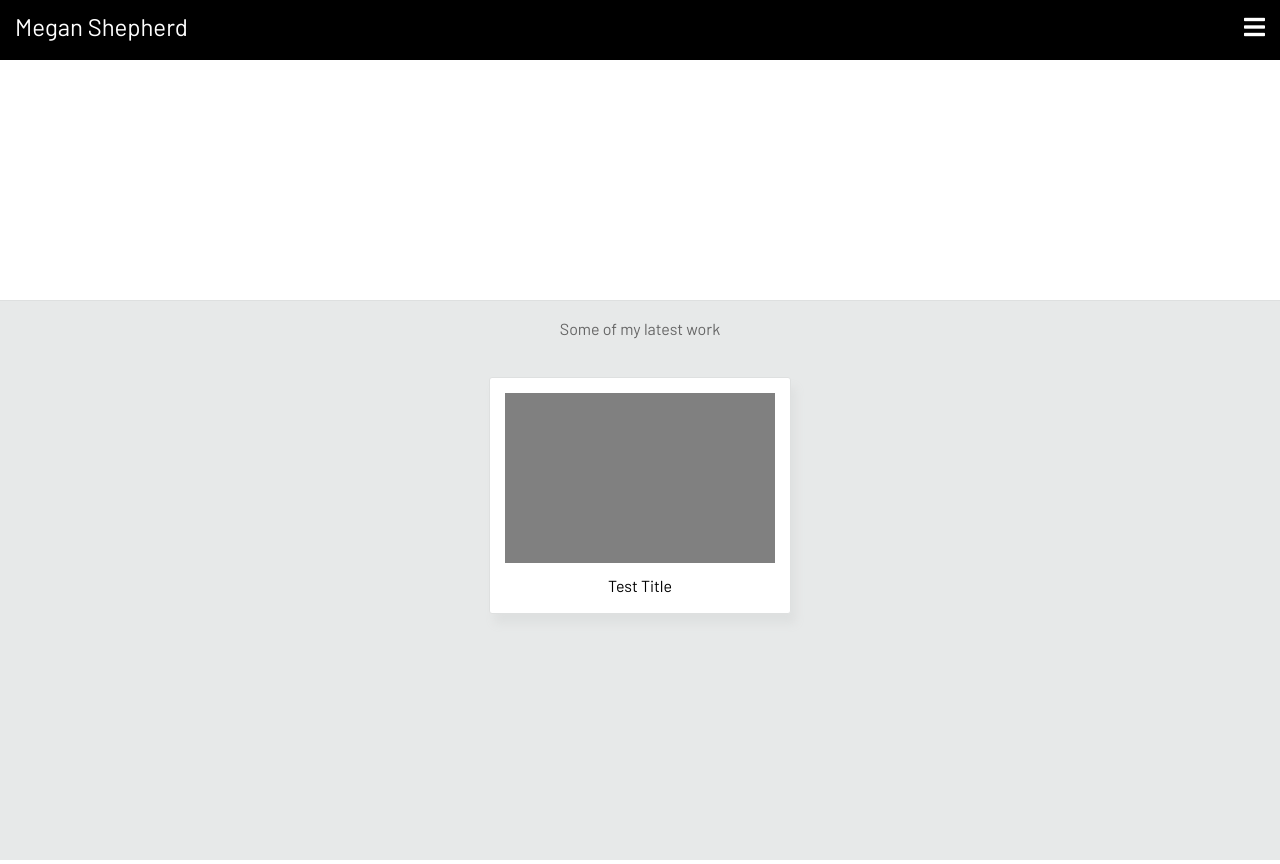
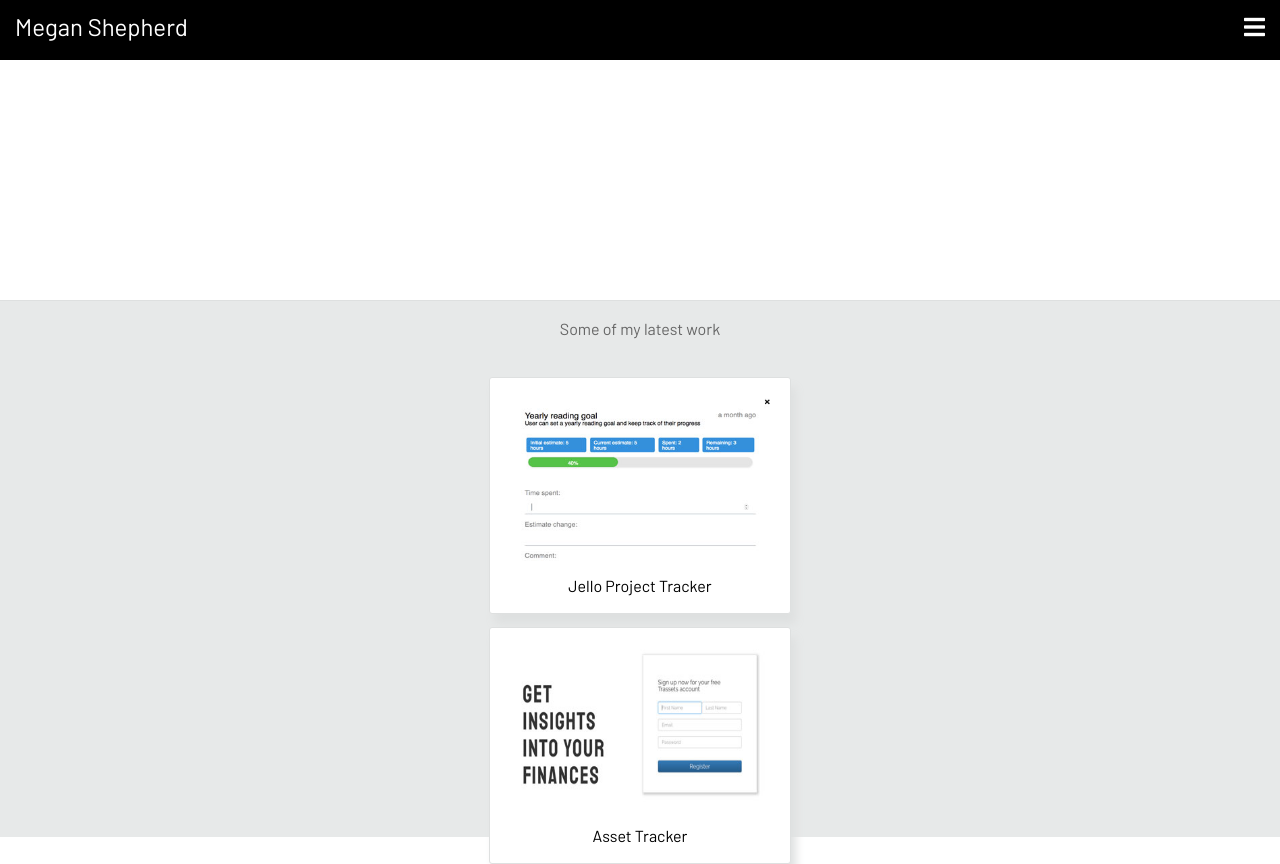
Before and after one commit to mobydickens/portfolio, a React (Create React App) app: page / in a window 1280 px wide. Built offline with nearby package versions, Linux system fonts and the light colour scheme.

Commit message:
Working on project boxes.

```diff
--- a/src/components/Home.jsx
+++ b/src/components/Home.jsx
@@ -4,7 +4,6 @@ import Intro from './Intro.jsx';
 import ProjectBoxes from './ProjectBoxes.jsx';
 
 const StyledHome = styled.div`
-  height: 100vh;
   background-color: #E7E9E9;
 `
 const LatestWork = styled.div`
@@ -15,12 +14,21 @@ const LatestWork = styled.div`
 `
 
 class Home extends Component {
+
+  state = {
+    showJello: false,
+    showTrassets: false
+  }
+
+  showJello = () => { this.setState({ showJello: true }) }
+  showTrassets = () => { this.setState({ showTrassets: true }) }
+
   render() {
     return (
       <StyledHome>
         <Intro />
         <LatestWork><div>Some of my latest work</div></LatestWork>
-        <ProjectBoxes />
+        <ProjectBoxes showJello={ this.showJello } showTrassets={ this.showTrassets }/>
       </StyledHome>
     );
   }
--- a/src/components/ProjectBoxes.jsx
+++ b/src/components/ProjectBoxes.jsx
@@ -1,9 +1,12 @@
 import React, { Component } from 'react';
 import styled from 'styled-components';
+import jello from '../pictures/jello.jpg';
+import trassets from '../pictures/trassets.jpg';
 
 const BoxParent = styled.div`
   display: flex;
   justify-content: center;
+  height: 250px;
 `
 const ProjectBox = styled.div`
   display: flex;
@@ -18,7 +21,7 @@ const ProjectBox = styled.div`
   border-radius: 3px;
   box-shadow: 5px 10px 10px #DEE0E0;
 `
-const InnerBox = styled.div`
+const InnerBox = styled.img`
   align-self: center;
   width: 270px;
   height: 170px;
@@ -29,14 +32,24 @@ const ProjectTitle = styled.div`
 `
 
 class ProjectBoxes extends Component {
+
   render() {
+
     return (
-      <BoxParent>
-        <ProjectBox>
-          <InnerBox></InnerBox>
-          <ProjectTitle>Test Title</ProjectTitle>
-        </ProjectBox>
-      </BoxParent>
+      <div>
+        <BoxParent onClick={ () => this.props.showJello() }>
+          <ProjectBox>
+            <InnerBox src={ jello }></InnerBox>
+            <ProjectTitle>Jello Project Tracker</ProjectTitle>
+          </ProjectBox>
+        </BoxParent>
+        <BoxParent onClick={ () => this.props.showTrassets() }>
+          <ProjectBox>
+            <InnerBox src={ trassets }></InnerBox>
+            <ProjectTitle>Asset Tracker</ProjectTitle>
+          </ProjectBox>
+        </BoxParent>
+      </div>
     );
   }
 }
--- a/src/components/Projects.jsx
+++ b/src/components/Projects.jsx
@@ -1,6 +1,8 @@
 import React, { Component } from 'react';
 import styled from 'styled-components';
 import ProjectBoxes from './ProjectBoxes';
+import Jello from './Jello';
+import Trassets from './Trassets';
 
 const StyledProjects = styled.div`
   height: 100vh;
@@ -8,10 +10,30 @@ const StyledProjects = styled.div`
 `
 
 class Projects extends Component {
+
+  state = {
+    showJello: false,
+    showTrassets: false
+  }
+
+  backBtnFn = () => {
+    this.setState({ showJello: false, showTrassets: false });
+  }
+
+  showJello = () => { this.setState({ showJello: true }) }
+  showTrassets = () => { this.setState({ showTrassets: true }) }
+
   render() {
+
     return (
       <StyledProjects>
-        <ProjectBoxes />
+        { this.state.showJello ?
+          <Jello backBtnFn={ this.backBtnFn } />
+        : this.state.showTrassets ?
+          <Trassets backBtnFn={ this.backBtnFn } />
+        :
+          <ProjectBoxes showJello={ this.showJello } showTrassets={ this.showTrassets } />
+        }
       </StyledProjects>
     );
   }
```
